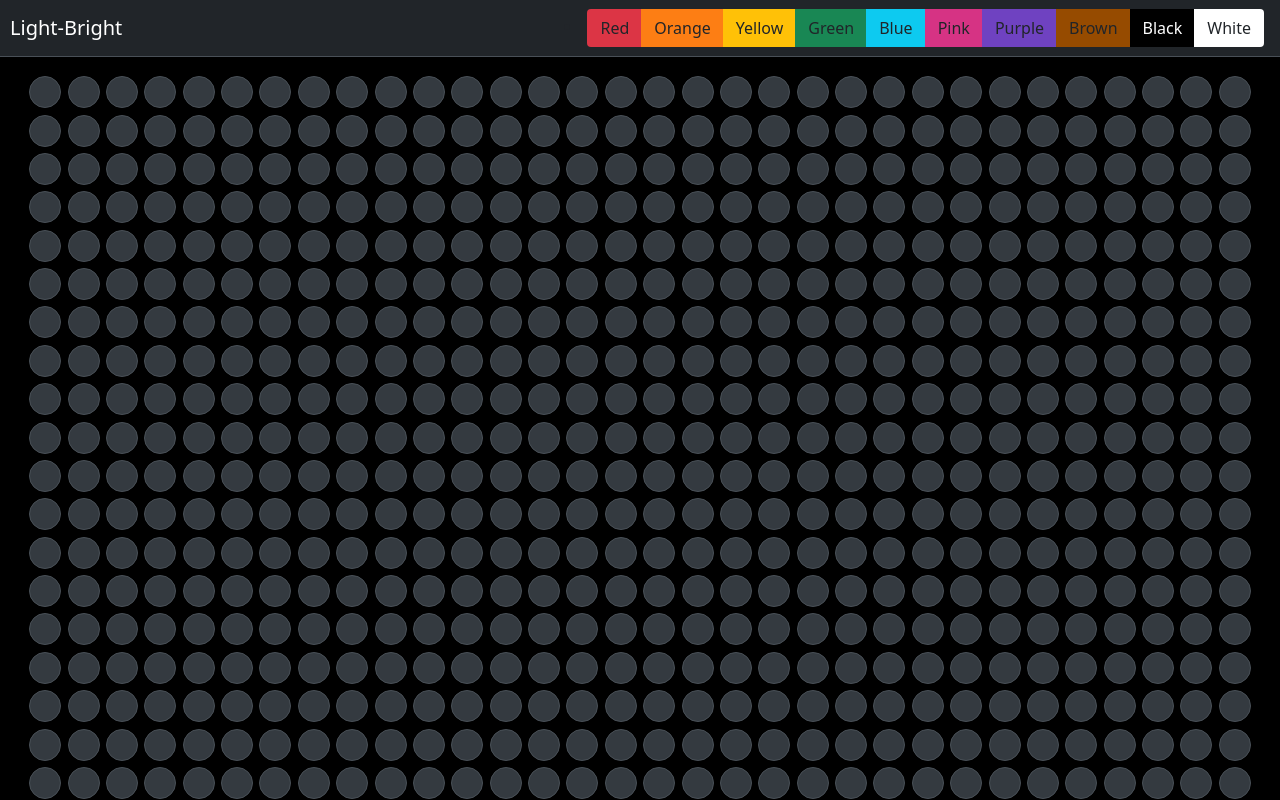
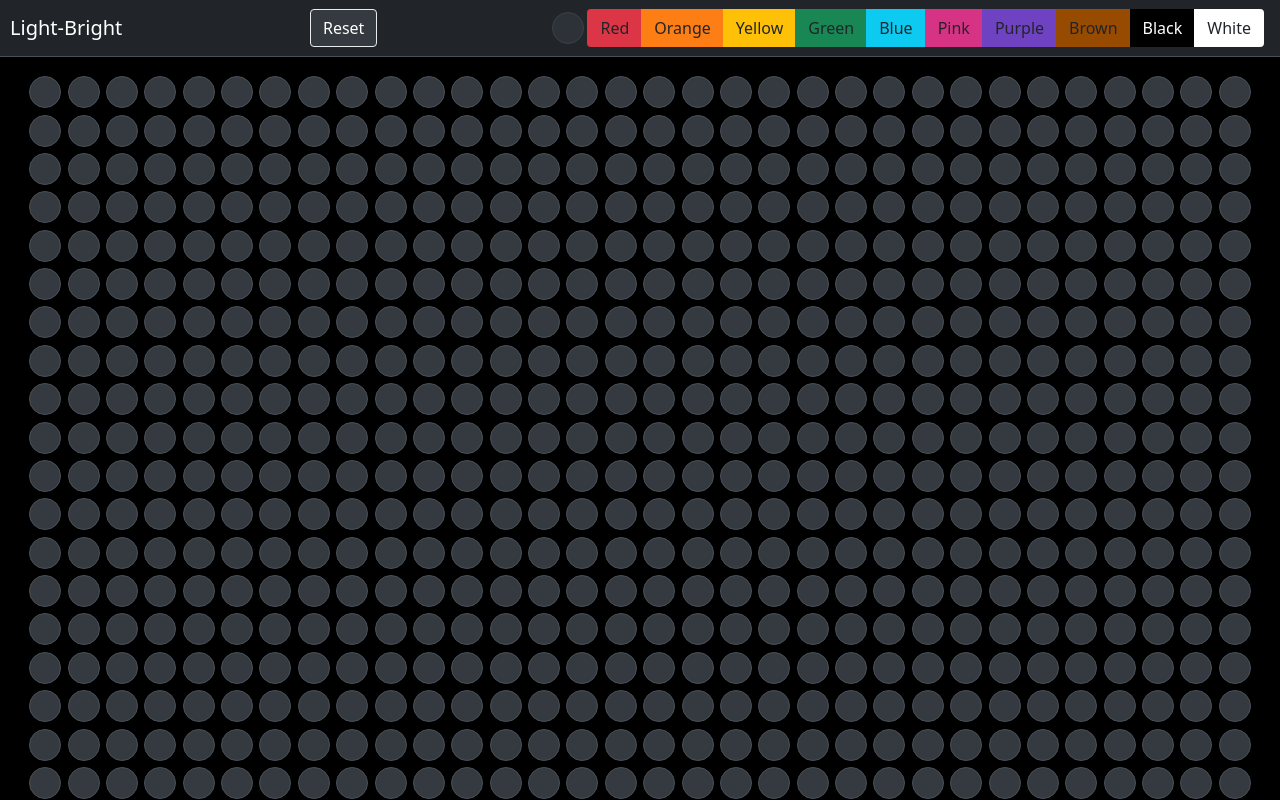
Before and after one commit to lawrencek1992/light-bright, a React (Create React App) app: page / in a window 1280 px wide. Built offline with nearby package versions, Linux system fonts and the light colour scheme.

Commit message:
Add icon to show color to Header.js

```diff
--- a/src/components/ColorPicker.js
+++ b/src/components/ColorPicker.js
@@ -15,11 +15,6 @@ const ColorPicker = () => {
         <>
         { largeScreens.matches
             ? (
-                <>
-
-                    {/* Ultimately you want these buttons to be a gray color until they are clicked, and then you want them to turn their color. If another button is clicked, you want them to turn back to gray. You'll probably do this with state. */}
-
-                    <Button className="node" />
                 <UncontrolledDropdown>
                     <DropdownToggle nav caret>
                         Color Picker
@@ -37,7 +32,6 @@ const ColorPicker = () => {
                         <DropdownItem className="btn-white">White</DropdownItem>
                     </DropdownMenu>
                 </UncontrolledDropdown>
-                </>
             )
             :
             (
--- a/src/components/Header.js
+++ b/src/components/Header.js
@@ -2,7 +2,8 @@ import React from 'react';
 import {
     Navbar,
     NavItem,
-    NavbarBrand
+    NavbarBrand,
+    Button
 } from 'reactstrap';
 import ColorPicker from './ColorPicker';
 
@@ -12,8 +13,11 @@ const Header = () => {
             <NavbarBrand className="title">
                 Light-Bright
             </NavbarBrand>
-            {/* reset button */}
             <NavItem>
+                <Button className="reset-button">Reset</Button>
+            </NavItem>
+            <NavItem>
+                <Button className="node" disabled />
                 <ColorPicker />
             </NavItem>
         </Navbar>
--- a/src/style.scss
+++ b/src/style.scss
@@ -14,11 +14,6 @@ $darker: #121517;
     height: 100vh;
     width: 100vw;
     overflow: hidden;
-}
-
-.Navbar {
-    background-color: $dark;
-    border-bottom: solid $gray-700 1px;
 }
 
 .title {
@@ -38,6 +33,17 @@ $darker: #121517;
     border-radius: 50%;
     border: solid $gray-700 1px;
     margin: 0.2em;
+}
+
+.Navbar {
+    background-color: $dark;
+    border-bottom: solid $gray-700 1px;
+}
+
+.reset-button {
+    background-color: $gray-800;
+    color: $white;
+    border: solid 1px $gray-200;
 }
 
 .ColorPicker {
@@ -85,5 +91,4 @@ $darker: #121517;
     background-color: $white;
 }
 
-
 // Media Queries
```
Lines whose indentation alone changed are shown as unchanged.
